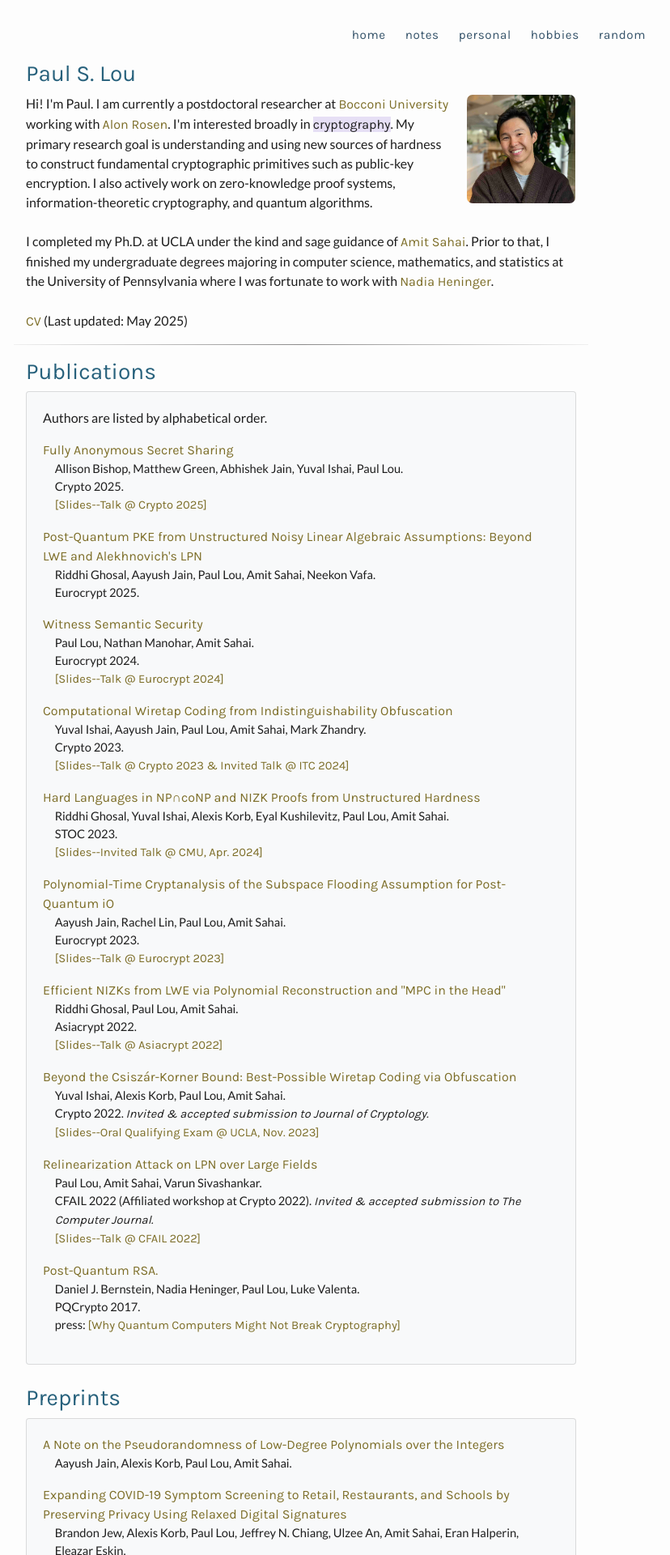
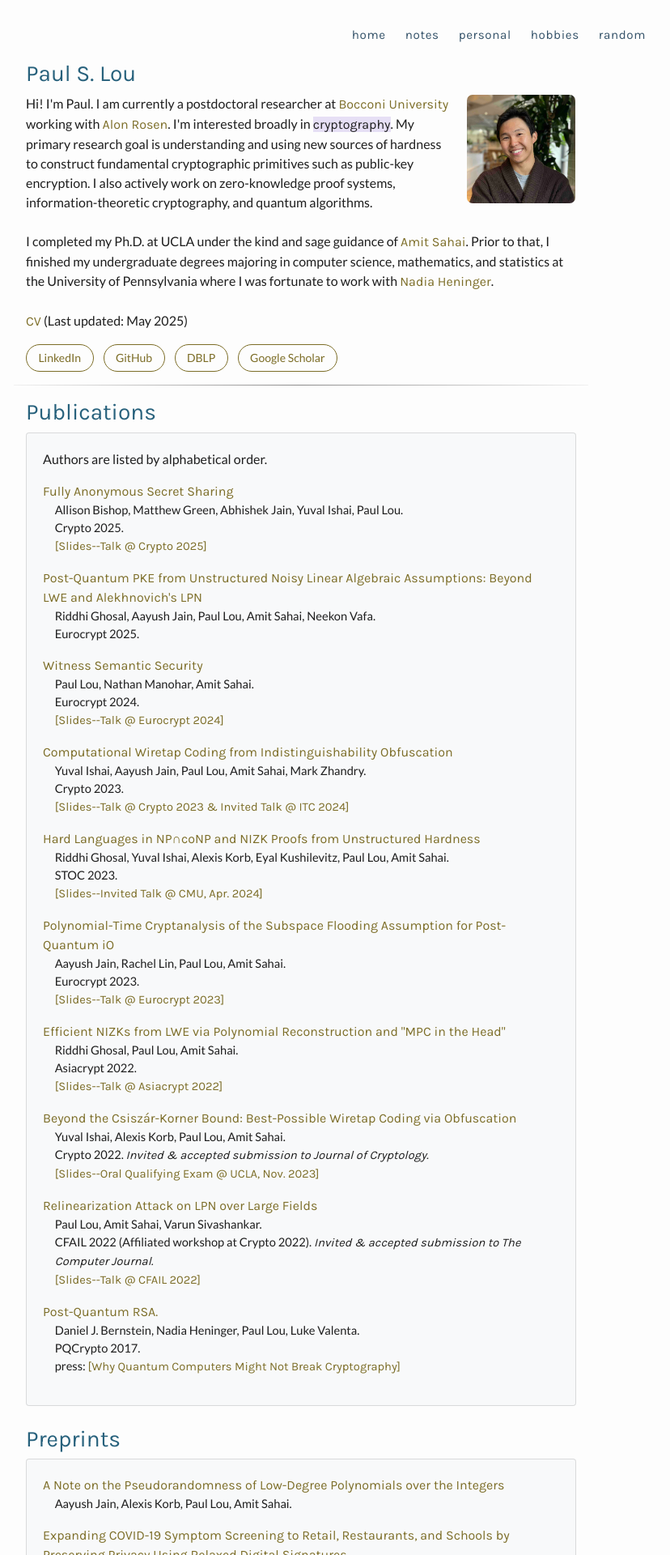
Before and after one commit to pslou/pslou.github.io, a Jekyll site: the page index.html, which Jekyll copies as it is, in a window 1280 px wide. Shown: the top 1920 px of the page at 81% size, without its empty margins (268-1096 px from the left). Built offline with Jekyll 4.4.1, drawn with Linux system fonts in a browser that asks for light colours.

Commit message:
add buttons for linkedin, etc.

```diff
--- a/assets/css/styles.css
+++ b/assets/css/styles.css
@@ -158,6 +158,31 @@ img:hover {
     text-decoration: none; /* This seems to remove the underlining */
 }
 
+.social-links {
+  margin-top: 1rem;
+  display: flex;
+  flex-wrap: wrap;
+  gap: 0.75rem;
+}
+
+.social-link {
+  display: inline-flex;
+  align-items: center;
+  padding: 0.35rem 0.9rem;
+  border: 1px solid #7c6d27;
+  border-radius: 999px;
+  color: #7c6d27;
+  font-family: 'Lato', sans-serif;
+  font-size: 14px;
+  transition: background-color 120ms ease, color 120ms ease;
+}
+
+.social-link:hover {
+  background-color: #7c6d27;
+  color: #fff;
+  text-decoration: none;
+}
+
 .breadcrumb {
 	background-color: #ffffff;
 }
--- a/index.html
+++ b/index.html
@@ -92,6 +92,12 @@
 
                   <br /> <br />
               <a href="/assets/CV-PSL-2025-05-18.pdf">CV</a> (Last updated: May 2025)
+              <div class="social-links">
+                <a class="social-link" href="https://www.linkedin.com/in/paullou/" target="_blank" rel="noopener noreferrer">LinkedIn</a>
+                <a class="social-link" href="https://github.com/pslou" target="_blank" rel="noopener noreferrer">GitHub</a>
+                <a class="social-link" href="https://dblp.org/pid/200/2034.html" target="_blank" rel="noopener noreferrer">DBLP</a>
+                <a class="social-link" href="https://scholar.google.com/citations?user=RiHslnEAAAAJ&amp;hl=en" target="_blank" rel="noopener noreferrer">Google Scholar</a>
+              </div>
               </p>
       </div>
 
```
